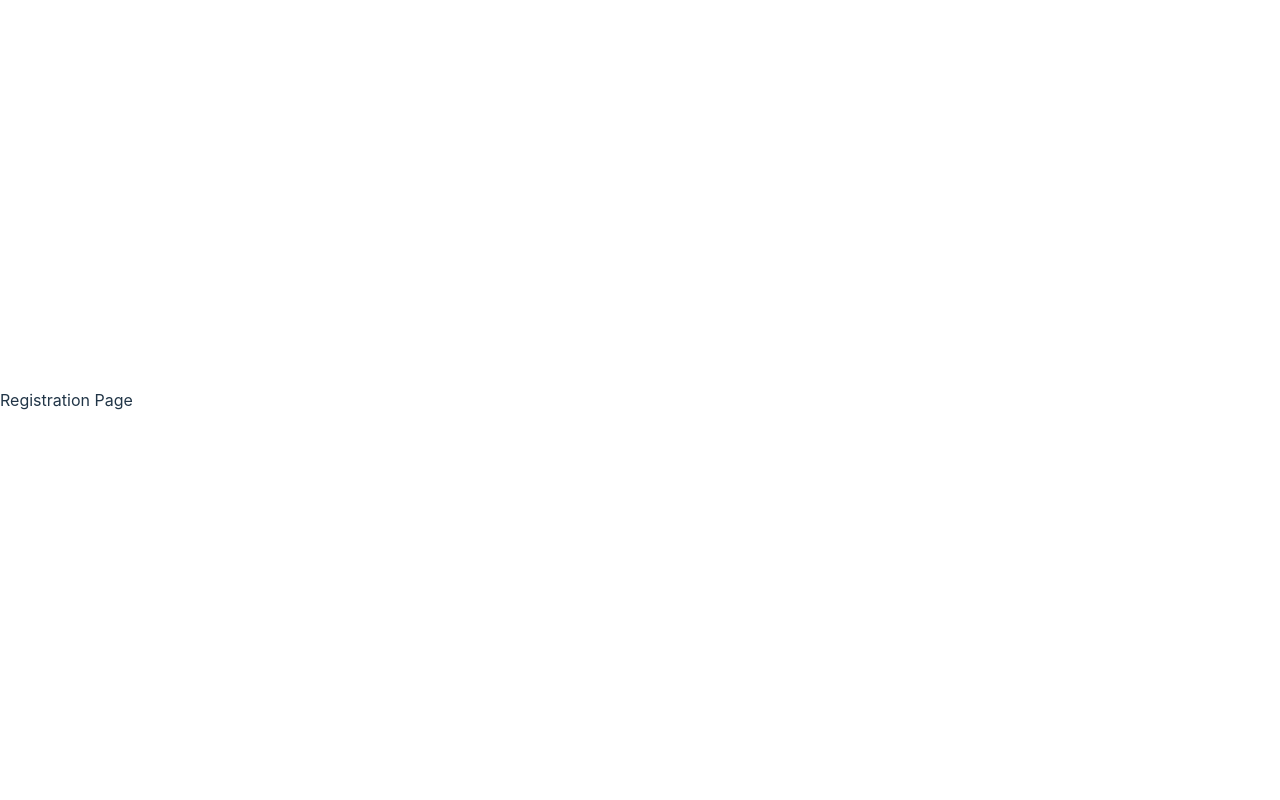
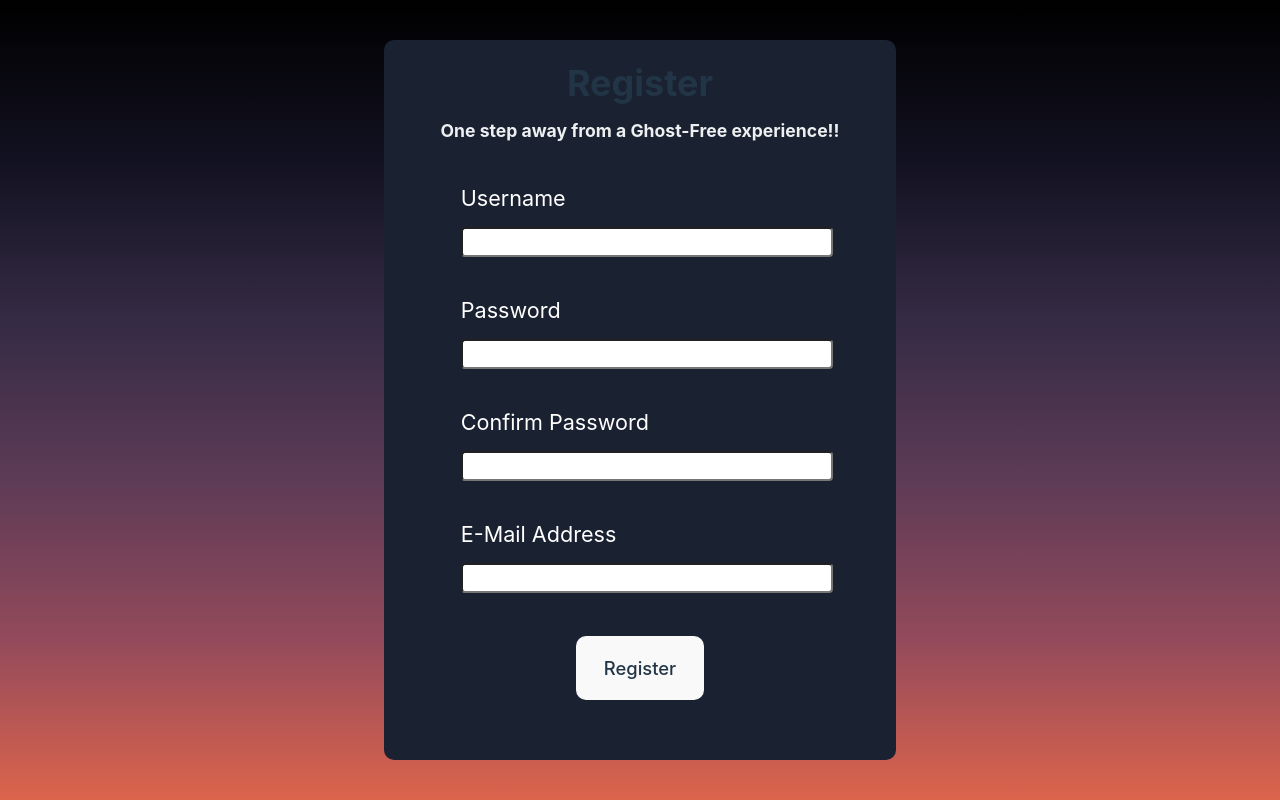
Before and after one commit to alitquan/GhostFree, a React (Vite) app in the folder client/: page /register in a window 1280 px wide. Built offline with nearby package versions, Linux system fonts and the light colour scheme.

Commit message:
completed registration front-end. fixed css errors in the front page

```diff
--- a/client/src/components/Headline.tsx
+++ b/client/src/components/Headline.tsx
@@ -23,7 +23,7 @@ export default function Headline () {
 
 				<h3
 					style={{
-						marginTop: '0em',
+						marginTop: '0em'
 					}}
 				> No More Superficial Friendships—Build Real, Lasting Bonds
 				</h3>
--- a/client/src/pages/Register.tsx
+++ b/client/src/pages/Register.tsx
@@ -1,10 +1,72 @@
-import React, { useContext } from "react";
+import React, { useState, useContext } from "react";
+import styles from  '@styles/Home.module.css';
 
 const Register = () => {
+
+
+	const [username, setUsername] = useState('');
+	const [password, setPassword] = useState('');
+	const [cpassword, setCpassword] = useState('');
+	const [email, setEmail] = useState('');
+	const [error, setError] = useState('');
+
+	const attemptRegister = async() => {
+		try {
+			console.log("attemptRegister --");
+		}
+		catch (err) {
+			console.log(err);
+		}
+	}
+
+
 	return(
-		<div>
-			Registration Page
-		</div>
+		<>
+			<div className={styles.containerLogin}>
+
+
+
+				<div className={`.container ${styles.register}`}>
+
+
+					<div className={styles.registerHeading}>
+						<h2> Register </h2>
+						<h3> One step away from a Ghost-Free experience!! </h3>
+					</div>
+
+					<div className={styles.registerField}>
+						<p> Username </p>
+						<input type="text" value={username} onChange={(e)=>setUsername(e.target.value)} />
+					</div>
+
+					<div className={styles.registerField}>
+						<p> Password </p>
+						<input type="text" value={password} onChange={(e)=>setPassword(e.target.value)} />
+					</div>
+
+					<div className={styles.registerField}>
+						<p> Confirm Password </p>
+						<input type="text" value={cpassword} onChange={(e)=>setCpassword(e.target.value)} />
+					</div>
+
+
+					<div className={styles.registerField}>
+						<p> E-Mail Address</p>
+						<input type="text" value={email} onChange={(e)=>setEmail(e.target.value)} />
+					</div>
+
+
+					<div className={styles.registerButton}>
+						<button className={styles.loginButton} onClick={attemptRegister}>
+							Register
+						</button>
+					</div>
+
+				</div>
+
+
+			</div>
+		</>
 	);
 }
 
--- a/client/src/styles/Home.module.css
+++ b/client/src/styles/Home.module.css
@@ -80,9 +80,13 @@
 	justify-content: space-around;
 }
 
+.navbarLogin a {
+	color: var(--color1);
+}
+
 
 .navbarLogin button{
-	color: var(--color4);
+	color: var(--color1);
 	background-color: var(--color3);
 	border: none;
 	min-width: 8em;
@@ -100,6 +104,11 @@
 	color: var(--color3);
 	cursor: pointer;
 }
+
+.navbarLogin button:hover a {
+	color: var(--color3);
+}
+
 
 .navbarContents {
 	/* border-left: var(--borderWidth) solid var(--color1); */
@@ -364,3 +373,77 @@
 	padding-bottom: 0;
 	margin-bottom: 0;
 }
+
+
+.register{
+	background-color: var(--color2);
+	height: 90vh;
+	width: 40vw;
+	border-radius: 10px;
+	display: flex;
+	flex-direction: column;
+}
+
+.registerHeading {
+	height: 5vh;
+	display: flex;
+	justify-content: center;
+	align-items: center;
+	flex-direction: column;
+	padding: 3vh;
+}
+
+.registerHeading h2, .registerHeading h3 {
+	padding: 0;
+	margin: 0;
+}
+
+.registerHeading h2 {
+	font-size: 4.5vh;
+	margin-top: 4vh;
+	margin-bottom: 1vh;
+}
+
+
+.registerHeading h3 {
+	font-size: 2.2vh;
+}
+
+.registerField {
+	width: 70%;
+	height: 6vh;
+	margin: 4vh 15%;
+	font-size: 2.7vh;
+	border-radius: 4px;
+	display: flex;
+	flex-direction: column;
+	/* background-color: red; */
+}
+
+.registerField p {
+	height: 3vh;
+	color: white;
+}
+
+.registerField input {
+	height: 5vh;
+	width: 100%;
+	border-radius: 4px;
+	padding: 5px;
+	font-size: 1.75vh;
+}
+
+.registerButton {
+	margin: auto auto;
+	height: 8vh;
+	width: 10vw;
+}
+
+.registerButton button {
+	margin: 0 auto;
+	height: 100%;
+	width: 100%;
+	font-size: 2.3vh;
+	border-radius: 10px;
+	color: var(--color5);
+}
--- /dev/null
+++ b/client/src/utils/config.js
@@ -0,0 +1,5 @@
+const config = {
+  API_BASE_URL: "http://localhost:5000", // Default IP address of the server
+};
+
+export default config
```
Also changed, not shown: 1 other file (tests, documents, lock files or other folders).
